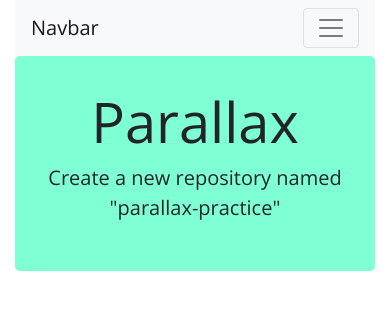
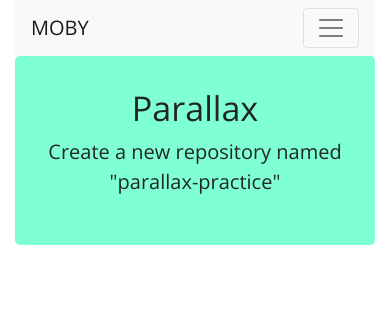
Before and after one commit to twinsf2gmailcom/parallax-practice, a plain HTML site: page index.html in a window 390 px wide. Drawn offline with nearby package versions, Linux system fonts and the light colour scheme.

Commit message:
added img dir, added aramayis responsive diaply bootstrap and updated readme

```diff
--- a/index.html
+++ b/index.html
@@ -10,7 +10,9 @@
     <meta name="description" content="Bootstrap template page">
 
     <!-- Bootstrap CSS -->
-    <link rel="stylesheet" href="https://stackpath.bootstrapcdn.com/bootstrap/4.5.2/css/bootstrap.min.css" integrity="sha384-JcKb8q3iqJ61gNV9KGb8thSsNjpSL0n8PARn9HuZOnIxN0hoP+VmmDGMN5t9UJ0Z" crossorigin="anonymous">
+    <!-- <link rel="stylesheet" href="https://stackpath.bootstrapcdn.com/bootstrap/4.5.2/css/bootstrap.min.css" integrity="sha384-JcKb8q3iqJ61gNV9KGb8thSsNjpSL0n8PARn9HuZOnIxN0hoP+VmmDGMN5t9UJ0Z" crossorigin="anonymous"> -->
+    <!-- Using Aramayis Orkusyan recompiled Bootstrap with a flag set that enables responsive font sizes.  -->
+    <link rel="stylesheet" href="css/bootstrap.min.css"/>
 
     <link href="https://fonts.googleapis.com/css2?family=Lobster&display=swap" rel="stylesheet">
     <link href="https://fonts.googleapis.com/css2?family=Open+Sans&display=swap" rel="stylesheet">
@@ -22,7 +24,7 @@
     <header class="container-fluid">
       <!--  -->
       <nav class="navbar navbar-expand-lg navbar-light bg-light">
-        <a class="navbar-brand" href="#">Navbar</a>
+        <a class="navbar-brand" href="#">MOBY</a>
         <button class="navbar-toggler" type="button" data-toggle="collapse" data-target="#navbarSupportedContent" aria-controls="navbarSupportedContent" aria-expanded="false" aria-label="Toggle navigation">
           <span class="navbar-toggler-icon"></span>
         </button>
@@ -60,6 +62,8 @@
     <!-- jQuery first, then Popper.js, then Bootstrap JS -->
     <script src="https://code.jquery.com/jquery-3.5.1.slim.min.js" integrity="sha384-DfXdz2htPH0lsSSs5nCTpuj/zy4C+OGpamoFVy38MVBnE+IbbVYUew+OrCXaRkfj" crossorigin="anonymous"></script>
     <script src="https://cdn.jsdelivr.net/npm/popper.js@1.16.1/dist/umd/popper.min.js" integrity="sha384-9/reFTGAW83EW2RDu2S0VKaIzap3H66lZH81PoYlFhbGU+6BZp6G7niu735Sk7lN" crossorigin="anonymous"></script>
-    <script src="https://stackpath.bootstrapcdn.com/bootstrap/4.5.2/js/bootstrap.min.js" integrity="sha384-B4gt1jrGC7Jh4AgTPSdUtOBvfO8shuf57BaghqFfPlYxofvL8/KUEfYiJOMMV+rV" crossorigin="anonymous"></script>
+    <!-- <script src="https://stackpath.bootstrapcdn.com/bootstrap/4.5.2/js/bootstrap.min.js" integrity="sha384-B4gt1jrGC7Jh4AgTPSdUtOBvfO8shuf57BaghqFfPlYxofvL8/KUEfYiJOMMV+rV" crossorigin="anonymous"></script> -->
+    <!-- Using Aramayis Orkusyan recompiled Bootstrap with a flag set that enables responsive font sizes -->
+    <script src="js/bootstrap.min.js" integrity="sha384-B4gt1jrGC7Jh4AgTPSdUtOBvfO8shuf57BaghqFfPlYxofvL8/KUEfYiJOMMV+rV" crossorigin="anonymous"></script>
   </body>
 </html>
```
Also changed, not shown: css/bootstrap.min.css, js/bootstrap.min.css (deleted), js/bootstrap.min.js (added), 1 other file.
